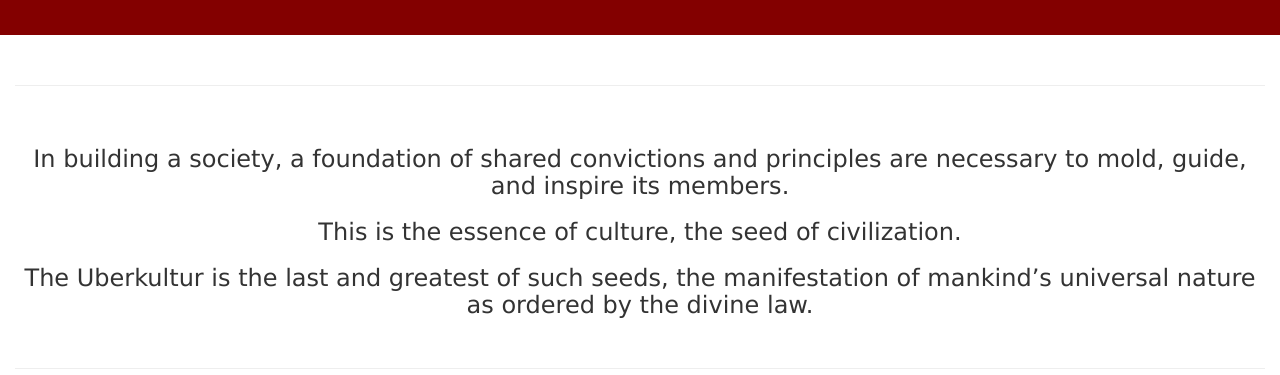
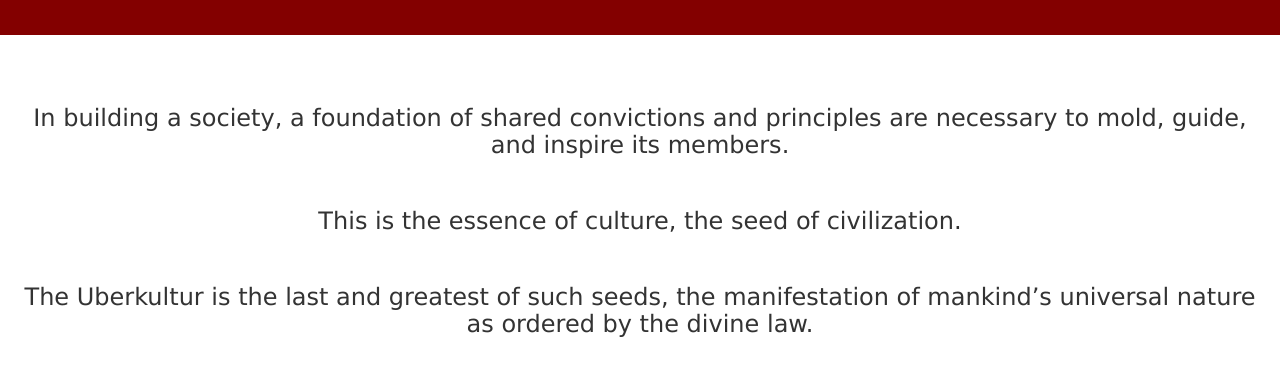
Before and after one commit to Uberkultur/scriptorium-webapp, a plain HTML site: page uberkultur - homepage/uberkulture_homepage/index.html in a window 1280 px wide. Shown: the part 383-758 px from the top of the page. Drawn offline with nearby package versions, Linux system fonts and the light colour scheme.

Commit message:
Update index.html

```diff
--- a/uberkultur - homepage/uberkulture_homepage/index.html
+++ b/uberkultur - homepage/uberkulture_homepage/index.html
@@ -42,13 +42,13 @@
   <h2>The Evangelizing Culture</h2>
 </div>
 <div class="container-fluid text-center">
-  <hr>
   <br>
   <h3>In building a society, a foundation of shared convictions and principles are necessary to mold, guide, and inspire its members.</h3>
+  <br>
   <h3>This is the essence of culture, the seed of civilization.</h3>
+  <br>
   <h3>The Uberkultur is the last and greatest of such seeds, the manifestation of mankind’s universal nature as ordered by the divine law.  </h3>
   <br>
-  <hr>
 </div>
 
 </body>
```
